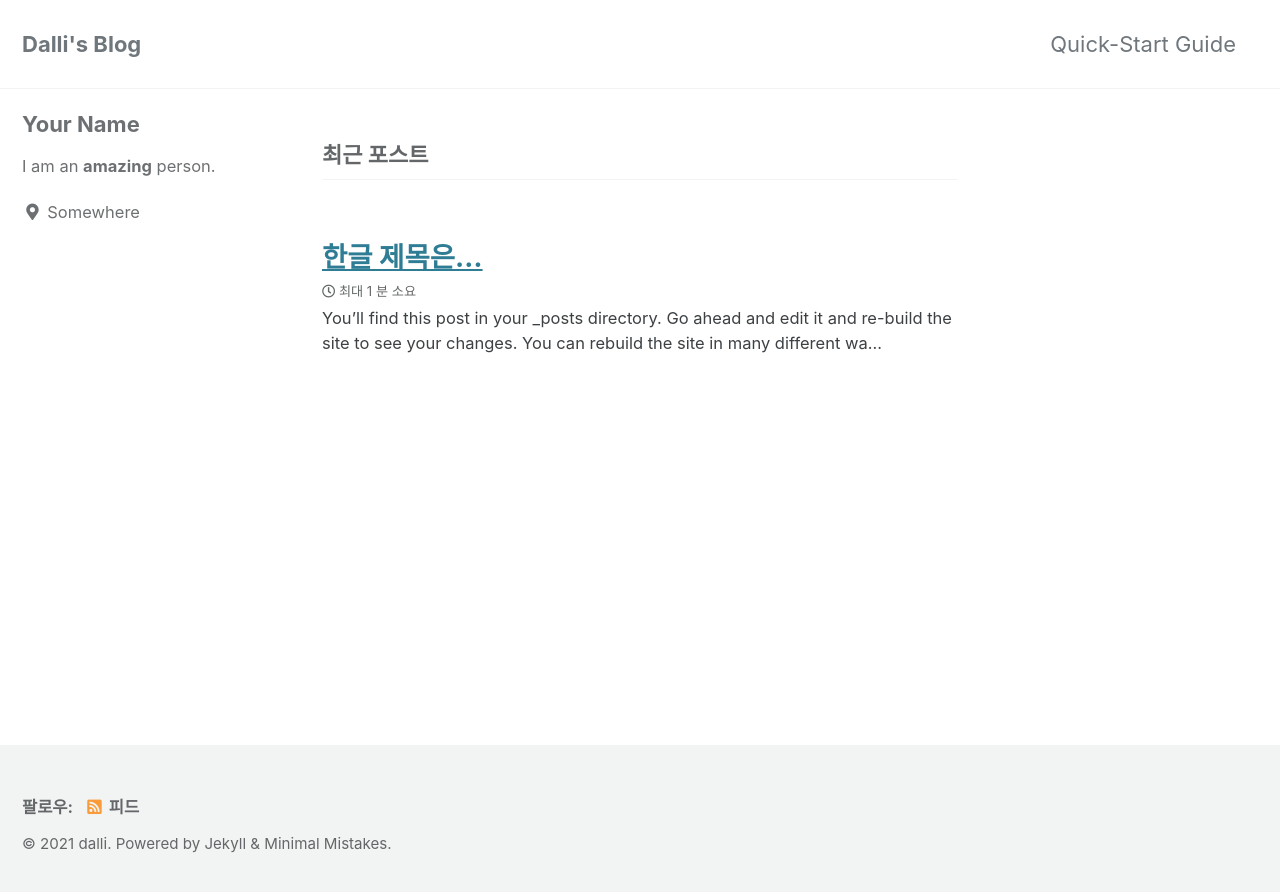
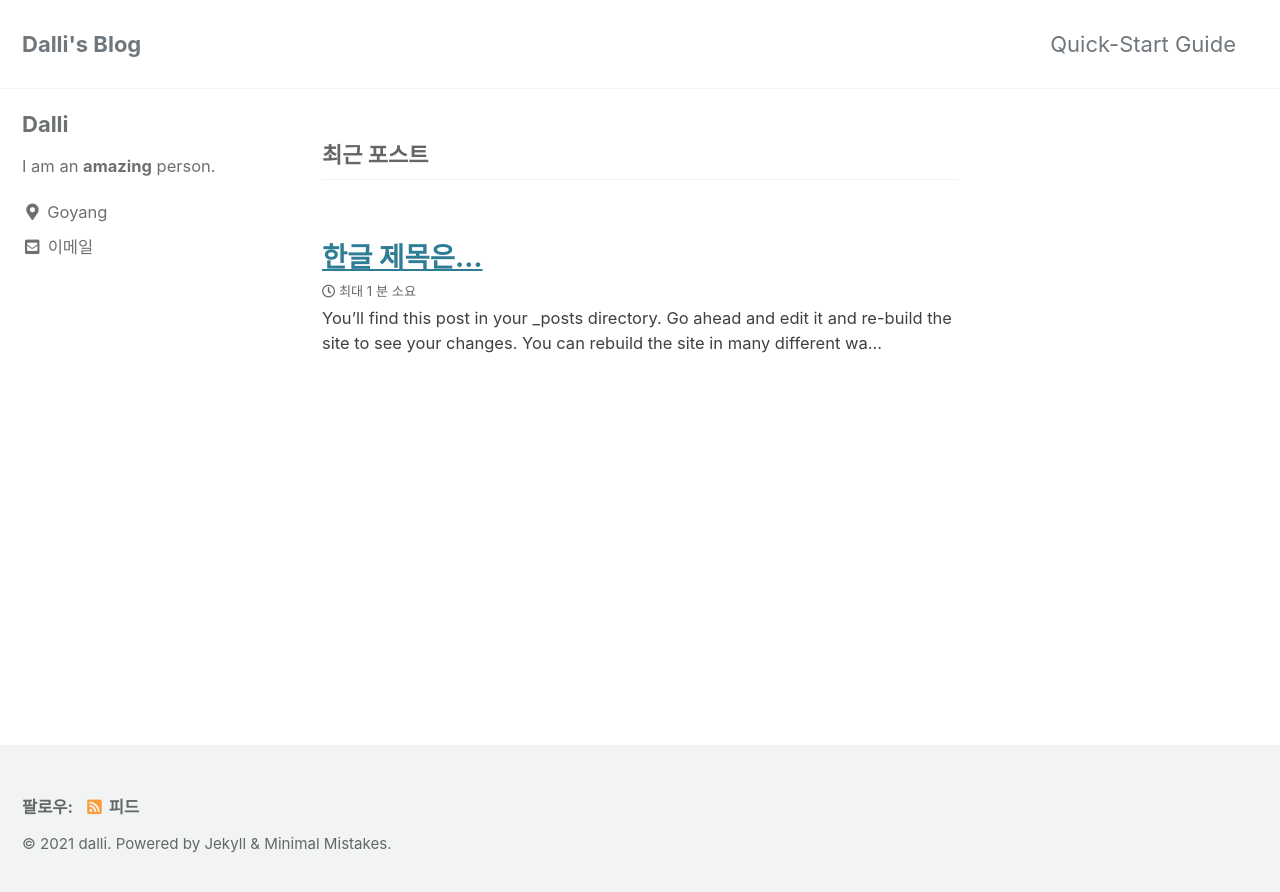
Before and after one commit to dalli/dalli.github.io, a Jekyll site: the page built from index.html, in a window 1280 px wide. Shown: the top 892 px of the page. Built offline with Jekyll 4.4.1, drawn with Linux system fonts in a browser that asks for light colours; cached includes are drawn as plain includes; the list of posts is cut into pages by our own code.

Commit message:
config update

```diff
--- a/_config.yml
+++ b/_config.yml
@@ -21,8 +21,8 @@ title_separator          : "-"
 subtitle                 : # site tagline that appears below site title in masthead
 name                     : "dalli"
 description              : "An amazing website."
-url                      : "https://dalli.github.io/" # the base hostname & protocol for your site e.g. "https://mmistakes.github.io"
-baseurl                  : "/blog" # the subpath of your site, e.g. "/blog"
+url                      : "https://dalli.github.io" # the base hostname & protocol for your site e.g. "https://mmistakes.github.io"
+baseurl                  :  # the subpath of your site, e.g. "/blog"
 repository               : "dalli/dalli.github.io" # GitHub username/repo-name e.g. "mmistakes/minimal-mistakes"
 teaser                   : # path of fallback teaser image, e.g. "/assets/images/500x300.png"
 logo                     : # path of logo image to display in the masthead, e.g. "/assets/images/88x88.png"
@@ -94,11 +94,11 @@ analytics:
 
 # Site Author
 author:
-  name             : "Your Name"
+  name             : "Dalli"
   avatar           : # path of avatar image, e.g. "/assets/images/bio-photo.jpg"
   bio              : "I am an **amazing** person."
-  location         : "Somewhere"
-  email            :
+  location         : "Goyang"
+  email            : ""
   links:
     - label: "Email"
       icon: "fas fa-fw fa-envelope-square"
```
